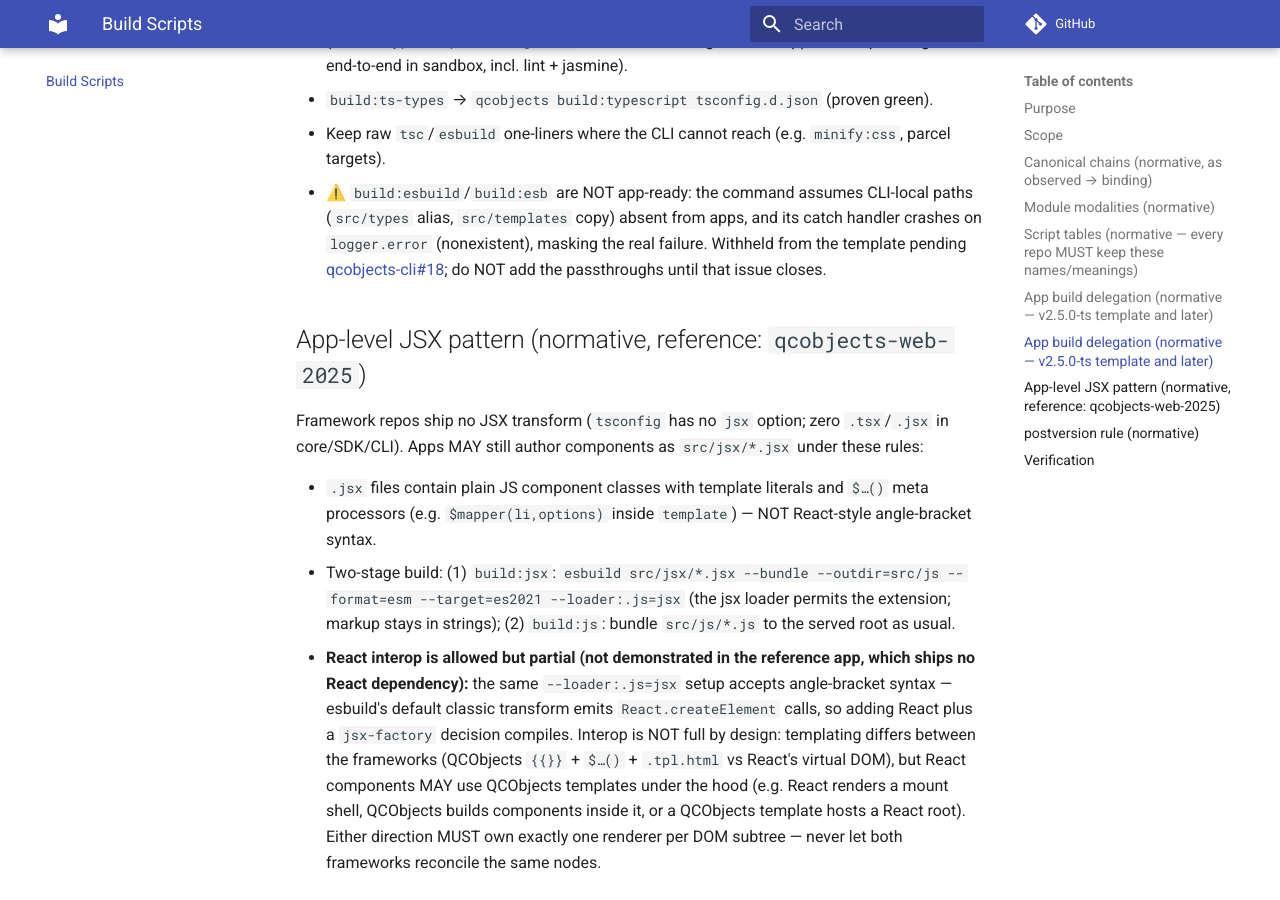
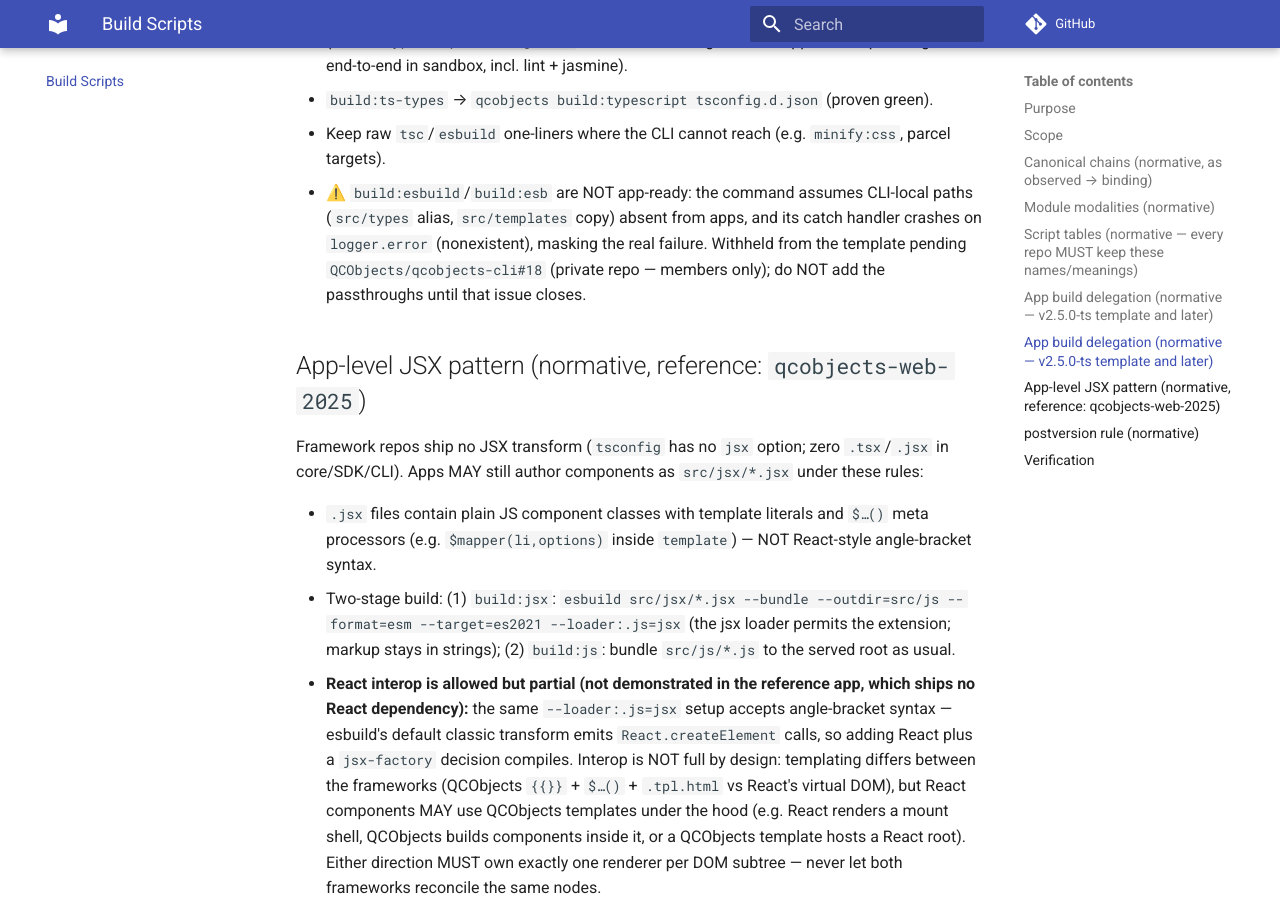
Before and after one commit to QCObjects/product-specs, an MkDocs documentation site: the page built from docs/14-build-scripts-blueprint.md, in a window 1280 px wide and 900 px high, scrolled down 3256 px. Built offline with MkDocs 1.6.1 and Material for MkDocs 9.7.7, drawn with Linux system fonts in a browser that asks for light colours; comment, search, counter and statistics services are not loaded.

Commit message:
fix: cli repo is private, use plain issue ref

```diff
--- a/docs/14-build-scripts-blueprint.md
+++ b/docs/14-build-scripts-blueprint.md
@@ -102,9 +102,9 @@ Apps SHOULD delegate TypeScript work to the CLI instead of raw one-liners:
   (e.g. `minify:css`, parcel targets).
 - ⚠️ `build:esbuild`/`build:esb` are NOT app-ready: the command assumes
   CLI-local paths (`src/types` alias, `src/templates` copy) absent from apps,
-  and its catch handler crashes on `logger.error` (nonexistent), masking the
+  and its catch   handler crashes on `logger.error` (nonexistent), masking the
   real failure. Withheld from the template pending
-  [qcobjects-cli#18](https://github.com/QCObjects/qcobjects-cli/issues/18);
+  `QCObjects/qcobjects-cli#18` (private repo — members only);
   do NOT add the passthroughs until that issue closes.
 
 ## App-level JSX pattern (normative, reference: `qcobjects-web-2025`)
```
